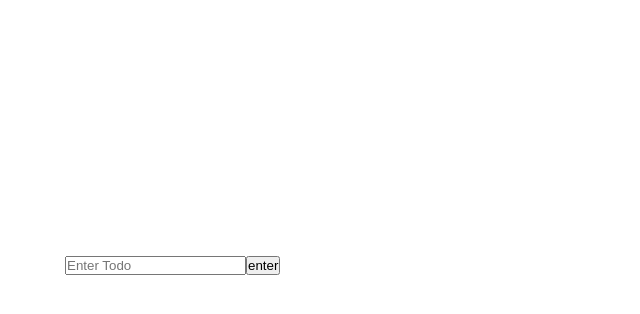
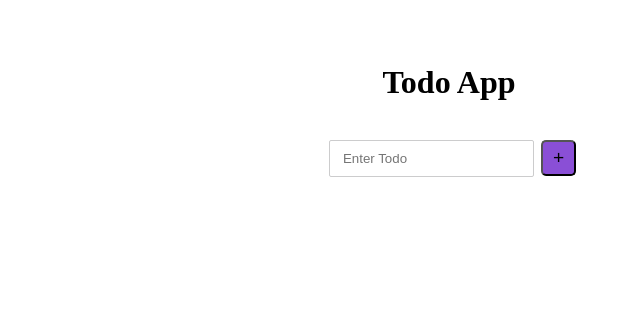
Before and after one commit to zacharyramsumair/reactToDo, a React (Vite) app: page / in a window 1280 px wide. Shown: the top 314 px of the page, without its empty margins (191-831 px from the left). Built offline with nearby package versions, Linux system fonts and the light colour scheme.

Commit message:
styles added

```diff
--- a/package.json
+++ b/package.json
@@ -11,7 +11,8 @@
   "dependencies": {
     "nanoid": "^4.0.1",
     "react": "^18.2.0",
-    "react-dom": "^18.2.0"
+    "react-dom": "^18.2.0",
+    "react-icons": "^4.8.0"
   },
   "devDependencies": {
     "@types/react": "^18.0.27",
--- a/src/App.jsx
+++ b/src/App.jsx
@@ -1,5 +1,7 @@
 import { useState, useEffect } from "react";
 import { nanoid } from "nanoid";
+import { BiTrash } from 'react-icons/bi';
+
 
 function App() {
 	let [todos, setTodos] = useState([]);
@@ -28,7 +30,7 @@
 		localStorage.setItem("todos", JSON.stringify(todos));
 		// setLocalStorage()
 
-		setCurrent("");
+		setCurrent(" ");
 	}
 
 	function deleteTodo(key) {
@@ -54,8 +56,8 @@
 						{todo.todo}
 
 						<span>
-							<button onClick={() => deleteTodo(todo.key)}>
-								Delete
+							<button className="delete" onClick={() => deleteTodo(todo.key)}>
+								<BiTrash className="trash"/>
 							</button>
 						</span>
 					</li>
@@ -66,7 +68,9 @@
 
 	return (
 		<main className="app">
-			<form>
+			<h1>Todo App</h1>
+      <div className="container">
+      <form>
 				<input
 					type="text"
 					placeholder="Enter Todo"
@@ -75,9 +79,11 @@
 					name="todo"
 				/>
 
-				<button onClick={updateTodos}>enter</button>
+				<button className="enter" onClick={updateTodos}>+</button>
 			</form>
 			<ul>{todoElements}</ul>
+      </div>
+
 		</main>
 	);
 }
--- a/src/index.css
+++ b/src/index.css
@@ -5,17 +5,79 @@
 }
 
 
+:root{
+  --lightGrey:#cccccd;
+  --veryLightGrey:#f3f1f1;
+  --galaxy:#8A4FD6;
+  --orangey:#E64D3B;
+}
+
+
 
 .app{
   display: flex;
   justify-content: center;
-  /* align-items: center;  */
+  align-items: center;
   flex-direction: column;
-  margin: 20%;
+  margin: 5% 20%;
 }
 
+h1{text-align: left;
+margin-bottom: 1em;}
+
+
+form{
+  display: flex;
+  justify-content: center;
+  align-items: center;
+}
+
+
+input{
+  padding: 0.75em 1em;
+  border-radius: 2px;
+  border: 1px var(--lightGrey) solid;
+  margin: 0.5em;
+
+
+}
+
+
+.enter{
+  background-color: var(--galaxy);
+  padding: 5px 10px;
+  font-size: 1.2rem;
+  border-radius: 5px;
+}
+
+ul{
+  margin: 0.5em;
+}
 
 li{
   list-style: none;
   align-items: flex-start;
+  margin: 1em 0 ;
+  padding: 0.5em  1em;
+  border-radius: 10px;
+  background-color: var(--veryLightGrey);
 }
+
+
+.delete{
+  /* background-color: var(--orangey); */
+  display: flex;
+  justify-content: center;
+  align-items: center;
+  float: right;
+  background-color: transparent;
+  border: none;
+}
+
+
+.trash{
+    /* background-color: var(--orangey); */
+    fill: var(--orangey);
+    font-size: 1.2rem;
+
+}
```
Also changed, not shown: 1 other file (tests, documents, lock files or other folders).
